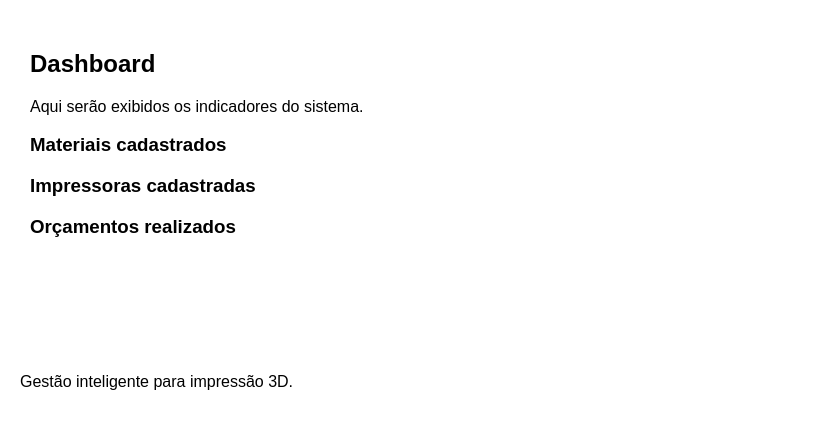
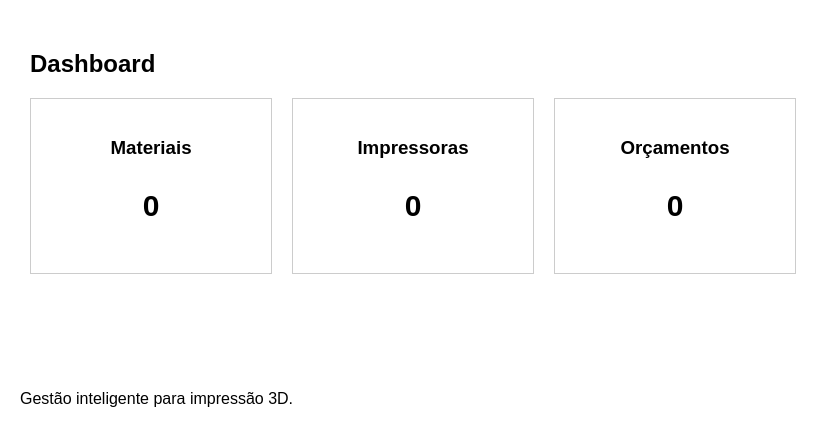
Before and after one commit to adrianegit/valor3d, a Django app: page /dashboard/ in a window 1280 px wide. Shown: the part 138-584 px from the top of the page, without its empty margins (0-839 px from the left). Run offline with Django 5.2, Linux system fonts and the light colour scheme; data that the repository does not hold is empty.

Commit message:
Dashboard integrado ao banco de dados

```diff
--- a/sistema/core/static/core/css/style.css
+++ b/sistema/core/static/core/css/style.css
@@ -39,3 +39,35 @@ footer {
     padding: 20px;
 
 }
+
+
+.cards {
+
+    display: flex;
+    gap: 20px;
+
+}
+
+
+
+.card {
+
+    border: 1px solid #ccc;
+
+    padding: 20px;
+
+    width: 200px;
+
+    text-align: center;
+
+}
+
+
+
+.card p {
+
+    font-size: 30px;
+
+    font-weight: bold;
+
+}
--- a/sistema/core/templates/core/dashboard.html
+++ b/sistema/core/templates/core/dashboard.html
@@ -9,24 +9,49 @@
 </h2>
 
 
+<div class="cards">
+
+
+    <div class="card">
+
+        <h3>
+        Materiais
+        </h3>
+
         <p>
-    Aqui serão exibidos os indicadores do sistema.
+        {{ total_materiais }}
         </p>
 
+    </div>
 
-<div>
+
+
+    <div class="card">
 
         <h3>
-        Materiais cadastrados
+        Impressoras
         </h3>
 
+        <p>
+        {{ total_impressoras }}
+        </p>
+
+    </div>
+
+
+
+    <div class="card">
+
         <h3>
-        Impressoras cadastradas
+        Orçamentos
         </h3>
 
-    <h3>
-        Orçamentos realizados
-    </h3>
+        <p>
+        {{ total_orcamentos }}
+        </p>
+
+    </div>
+
 
 </div>
 
--- a/sistema/core/views.py
+++ b/sistema/core/views.py
@@ -1,4 +1,5 @@
 from django.shortcuts import render
+from .models import Material, Impressora, Orcamento
 
 
 def home(request):
@@ -9,4 +10,15 @@ def home(request):
 
 def dashboard(request):
 
-    return render(request, 'core/dashboard.html')
+    contexto = {
+
+        'total_materiais': Material.objects.count(),
+
+        'total_impressoras': Impressora.objects.count(),
+
+        'total_orcamentos': Orcamento.objects.count(),
+
+    }
+
+
+    return render(request, 'core/dashboard.html', contexto)
```
Lines whose indentation alone changed are shown as unchanged.
